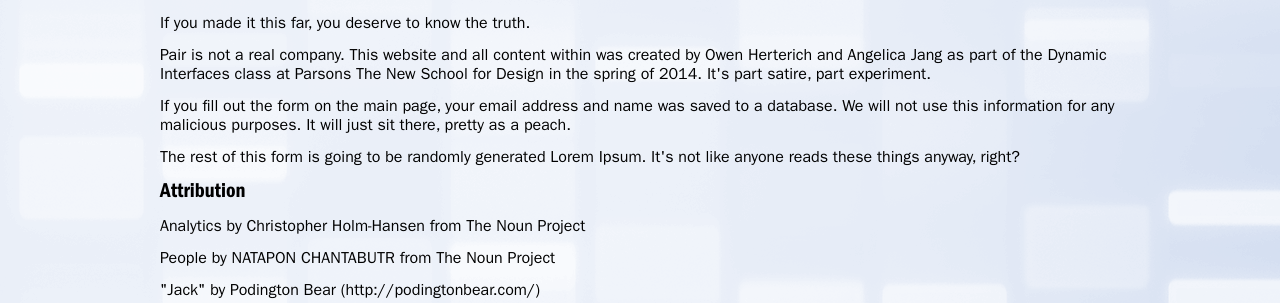
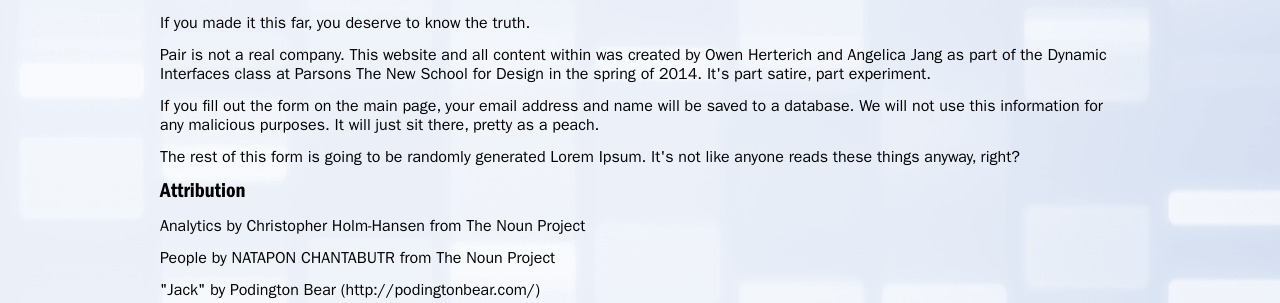
Before and after one commit to oherterich/owenherterich-dynamicinterfaces, a PHP site: page /terms.php in a window 1280 px wide. Shown: the part 262-565 px from the top of the page. Run offline with PHP 8.4, Linux system fonts and the light colour scheme; some libraries are stand-ins or nearby versions.

Commit message:
fixed a small typo

```diff
--- a/project1/code/terms.php
+++ b/project1/code/terms.php
@@ -33,7 +33,7 @@
 					<h3>1. Terms</h3>
 					<p>If you made it this far, you deserve to know the truth.</p>
 					<p>Pair is not a real company. This website and all content within was created by Owen Herterich and Angelica Jang as part of the Dynamic Interfaces class at Parsons The New School for Design in the spring of 2014. It's part satire, part experiment.</p>
-					<p>If you fill out the form on the main page, your email address and name was saved to a database. We will not use this information for any malicious purposes. It will just sit there, pretty as a peach.</p>
+					<p>If you fill out the form on the main page, your email address and name will be saved to a database. We will not use this information for any malicious purposes. It will just sit there, pretty as a peach.</p>
 					<p>The rest of this form is going to be randomly generated Lorem Ipsum. It's not like anyone reads these things anyway, right?</p>
 					<h3>Attribution</h3>
 					<p>Analytics by Christopher Holm-Hansen from The Noun Project</p>
```
